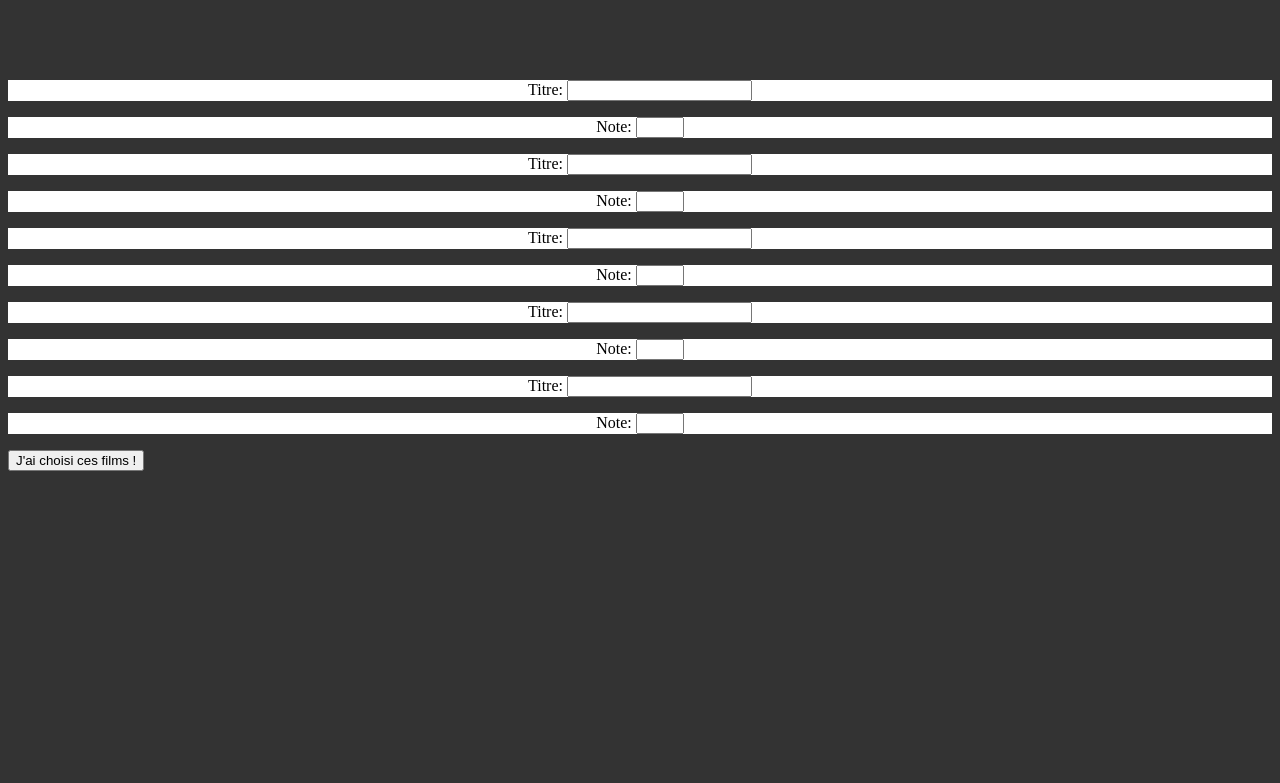
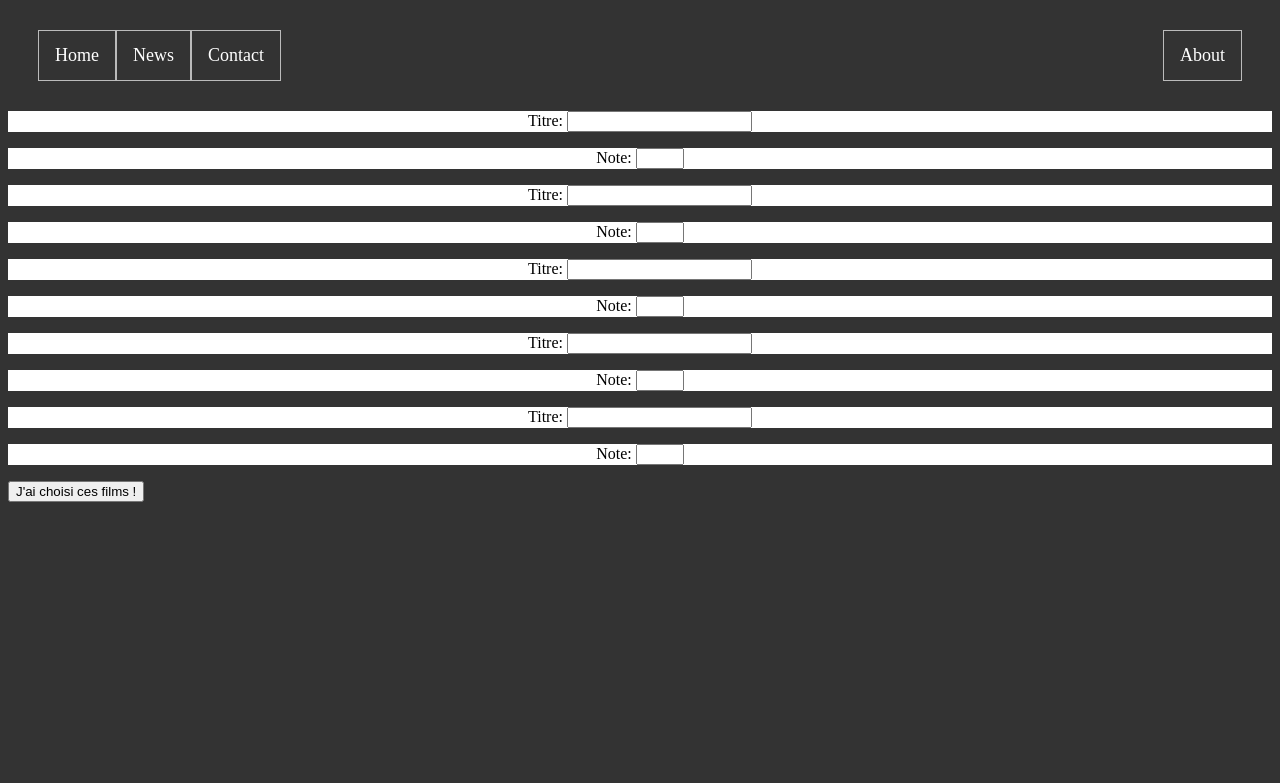
Before and after one commit to RomainBertrand/NetfleX, a Django app: page /NetfleX/block_avis/ in a window 1280 px wide. Shown: the top 783 px of the page. Run offline with Django 3.2, Linux system fonts and the light colour scheme; data comes from the database, SQL or seed files in the repository.

Commit message:
Ajout de la barre de menu

```diff
--- a/interface_recommandation/NetfleX/static/NetfleX/style.css
+++ b/interface_recommandation/NetfleX/static/NetfleX/style.css
@@ -1,7 +1,7 @@
   body {
     background: #333333;
     color: #fafafa;
-    margin-top: 5rem;
+    /*margin-top: 5rem;*/;
   }
 
 
@@ -13,9 +13,39 @@
     color: #fafafa;
   }
 
+  /*ul {
+    margin: 0;
+  }*/
+
   ul {
-    margin: 0;
+    list-style-type: none;
+    margin: 30;
+    padding: 0;
+    overflow: hidden;
+    background-color: #333;
   }
+
+  li {
+    float: left;
+    font-size: large;
+    border-right: 1px solid #bbb;
+    border-bottom: 1px solid #bbb;
+    border-top: 1px solid #bbb;
+    border-left: 1px solid #bbb;
+  }
+
+  li a {
+    display: block;
+    color: white;
+    text-align: center;
+    padding: 14px 16px;
+    text-decoration: none;
+  }
+
+  li a:hover {
+    background-color: #111;
+  }
+
 
   p {
 	color: black;
@@ -23,7 +53,7 @@
 	text-align: center;
   }
 
-  .bg-steel {
+  /*.bg-steel {
     background-color: #5f788a;
   }
 
@@ -37,7 +67,7 @@
 
   .site-header .navbar-nav .nav-link.active {
     font-weight: 500;
-  }
+  }*/
 
   #radioGroup .wrap {
     display: inline-block;
--- a/interface_recommandation/NetfleX/templates/NetfleX/website_template.html
+++ b/interface_recommandation/NetfleX/templates/NetfleX/website_template.html
@@ -28,6 +28,13 @@ p {
 
 <!-- <body style="background-color: #2C2D2D"> -->
 <body>
+
+	<ul>
+		<li><a href="/NetfleX/">Home</a></li>
+		<li><a href="#news">News</a></li>
+		<li><a href="#contact">Contact</a></li>
+		<li style="float:right" > <a href="#about">About</a></li>
+    </ul>
 	{% block content %}
 	{% endblock %}
 </body>
```
